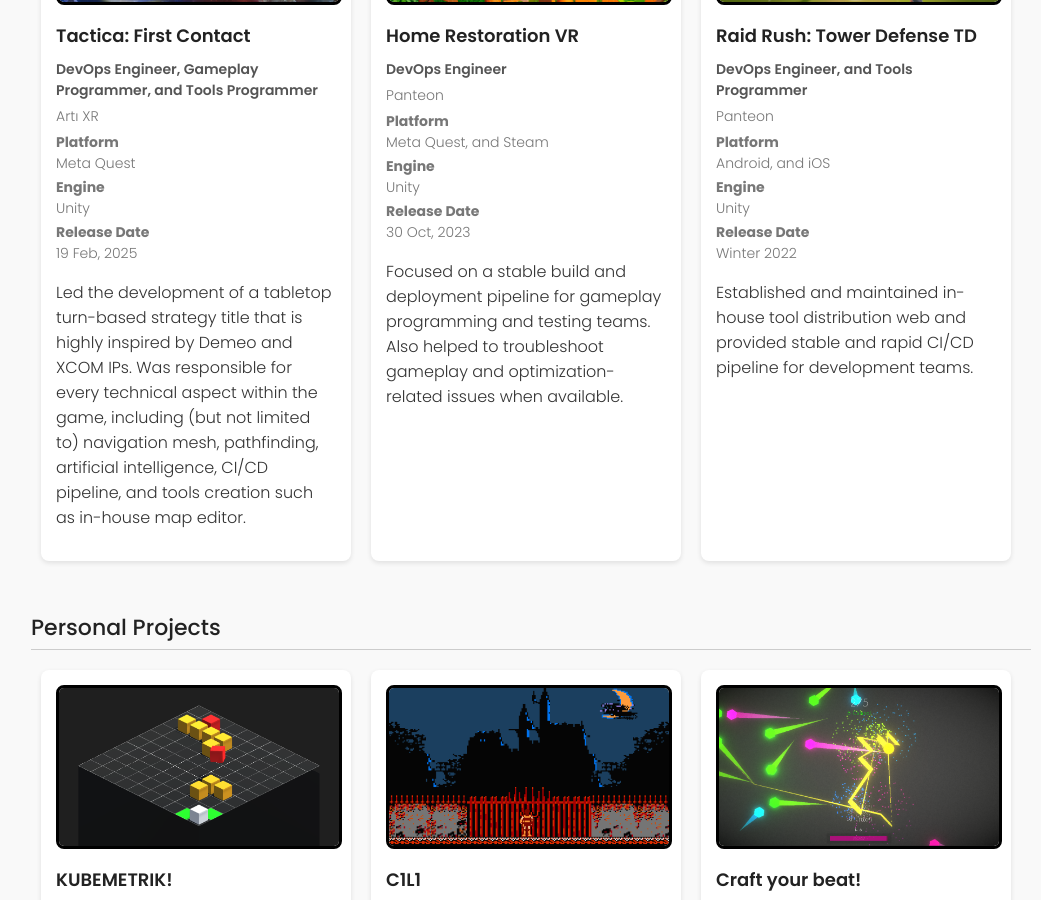
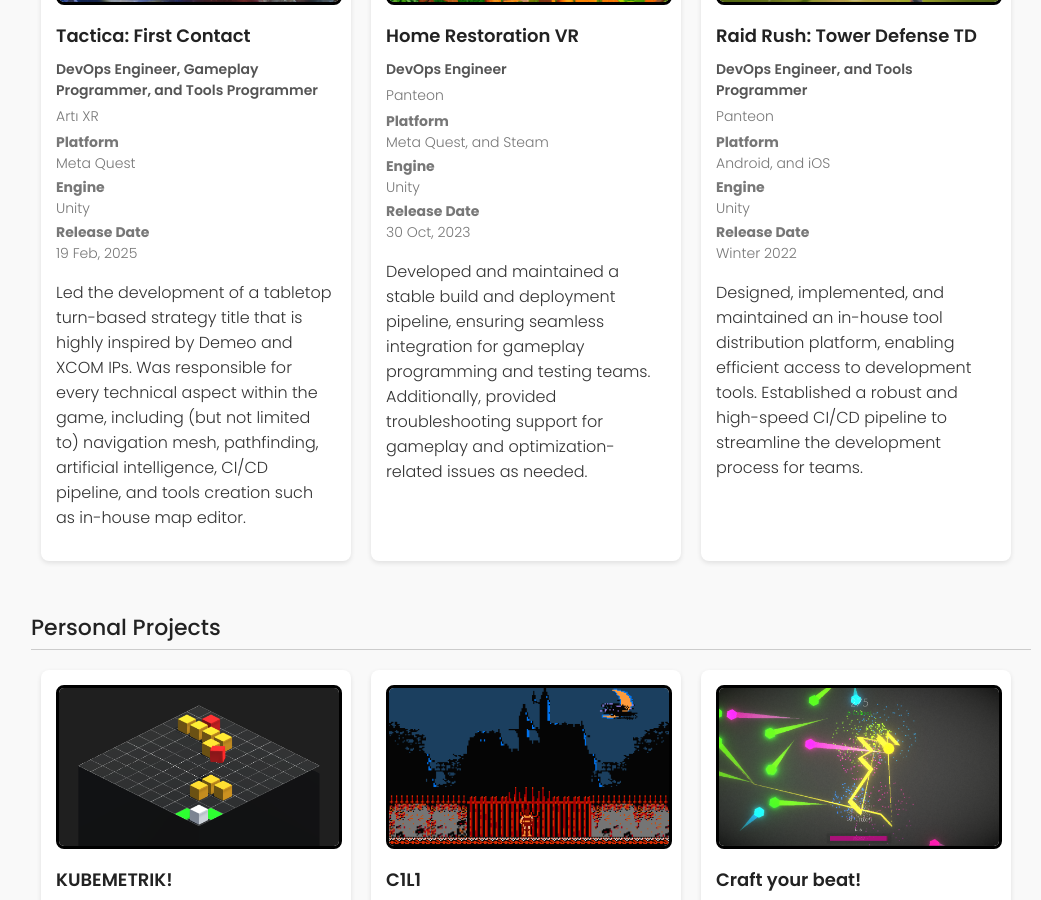
Before and after one commit to iozsaygi/iozsaygi.github.io, a Jekyll site: the page portfolio/index.html, which Jekyll copies as it is, in a window 1280 px wide and 900 px high, scrolled down 465 px. Shown: the whole window, without its empty margins (109-1150 px from the left). Built offline with Jekyll 4.4.1, drawn with Linux system fonts in a browser that asks for light colours.

Commit message:
Updated game descriptions in portfolio

```diff
--- a/portfolio/index.html
+++ b/portfolio/index.html
@@ -166,7 +166,7 @@
                         <span><b>Engine</b><br>Unity</span>
                         <span><b>Release Date</b><br>30 Oct, 2023</span>
                     </div>
-                    <p>Focused on a stable build and deployment pipeline for gameplay programming and testing teams. Also helped to troubleshoot gameplay and optimization-related issues when available.</p>
+                    <p>Developed and maintained a stable build and deployment pipeline, ensuring seamless integration for gameplay programming and testing teams. Additionally, provided troubleshooting support for gameplay and optimization-related issues as needed.</p>
                 </div>
 
                 <div class="game-card">
@@ -181,7 +181,7 @@
                         <span><b>Engine</b><br>Unity</span>
                         <span><b>Release Date</b><br>Winter 2022</span>
                     </div>
-                    <p>Established and maintained in-house tool distribution web and provided stable and rapid CI/CD pipeline for development teams.</p>
+                    <p>Designed, implemented, and maintained an in-house tool distribution platform, enabling efficient access to development tools. Established a robust and high-speed CI/CD pipeline to streamline the development process for teams.</p>
                 </div>
             </div>
         </div>
```
